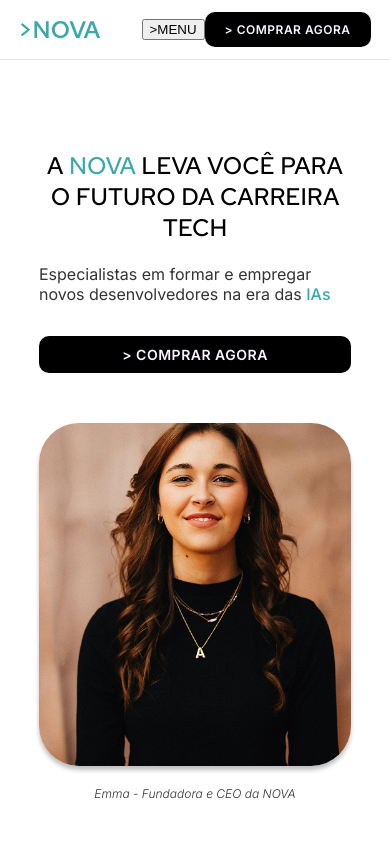
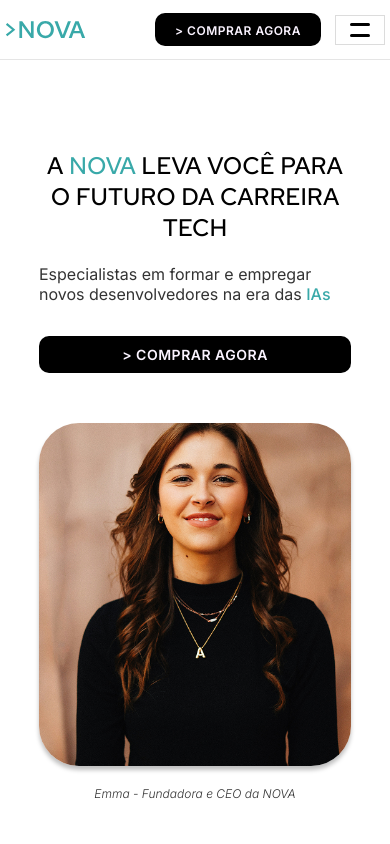
Before and after one commit to Athos13/NOVA, a plain HTML site: page index.html in a window 390 px wide. Shown: the top 844 px of the page. Drawn offline with Linux system fonts and the light colour scheme; a web font is replaced by a local one.

Commit message:
Finalizei menu responsivo e reorganizei animações

```diff
--- a/assets/CSS/animacoes.css
+++ b/assets/CSS/animacoes.css
@@ -1,9 +1,3 @@
-
-.botao-comprar:hover, .botao-comprar:focus{
-    animation: hoverBotao 0.1s 0.5s;
-    transition: ease-out 0.5s;
-    box-shadow: 0px 0px 0px 2px #39A9A9 inset, 0px 0px 1px 3px #9FF6ED;
-}
 
 @keyframes hoverBotao{
     from{
@@ -14,23 +8,6 @@
     }
 }
 
-#formacao .item-formacao:hover{
-    border: 3px solid transparent inset;
-
-    background: linear-gradient(#012330,#012330),
-    linear-gradient(to bottom, #1B8585, #72DEDB) border-box;
-    -webkit-background-clip: padding-box, border-box;
-    background-clip: padding-box, border-box;
-
-    box-shadow: 0 0 8px #0C595E;
-}
-
-#formacao .item-formacao a:hover{
-    animation: none;
-    background:linear-gradient(to bottom right, #012330, #0C595E);
-    box-shadow: 0px 0px 0px 1px #39A9A9 inset;
-    color: #FAF3FF;
-}
 
 .animaParaDireita{
     /* animation: name duration timing-function delay iteration-count direction fill-mode; */
--- a/assets/CSS/responsivo.css
+++ b/assets/CSS/responsivo.css
@@ -1,7 +1,3 @@
-/* header .container-header, #inicio{
-    max-width: 80%;
-} */
-
 .mostrar{
     display: block;
 }
@@ -73,9 +69,6 @@
         margin-bottom: 30px;
         text-align: center;
     }
-    /* #formacao .bloco-anima{
-        width: 100%;
-    } */
     #formacao .container-tutores .tutores-infos .tutores-vantagens{
         margin: auto;
         margin-bottom: 40px;
@@ -94,7 +87,6 @@
         margin: auto !important;
     }
     #formacao .container-tutores{
-        /* display: none !important; */
         flex-direction: column;
         padding-top: 80px ;
         padding-bottom: 40px;
@@ -127,6 +119,10 @@
     #botao-menu{
         display: block;
     }
+    header .container-header{
+        width: 100% !important;
+        padding: 0 5px;
+    }
     header .container-header div{
         display: flex;
         align-items: center;
@@ -141,7 +137,6 @@
         right: 0px;
         top: 60px;
         z-index: 10;
-        /* height: 500px; */
         background-color: hsl(0, 9%, 98%);
         border-radius: 0 0 10px 10px;
     }
@@ -154,7 +149,6 @@
 
     }
     header nav ul li{
-       /* padding: 5px 70px; */
        width: 100%;
        display: flex;
        justify-content: center;
@@ -163,6 +157,15 @@
         padding: 8px 0;
         width: 100%;
         text-align: center;
+    }
+    header .botao-comprar{
+        height: 30px;
+        padding: 10px 20px 23px
+    }
+    header .container-header #container-botoes-header{
+        width: 230px;
+        display: flex;
+        justify-content: space-between;
     }
     #inicio{
         flex-direction: column;
@@ -176,9 +179,11 @@
         max-width: 100% !important;
     }
     #inicio .botao-comprar{
-        /* display: inline-block; */
         display: block;
         margin: auto;
 
     }
+    #contato .contato-infos{
+        padding: 0 10px;
+    }
 }
--- a/assets/CSS/style.css
+++ b/assets/CSS/style.css
@@ -1,4 +1,4 @@
-body,h1,h2,h3,h4,h5,p, ul{
+body,h1,h2,h3,h4,h5,p,ul,span{
     margin: 0;
     padding: 0;
 }
@@ -7,11 +7,7 @@ html, body {
     overflow-x: hidden;
 }
 
-/* html{
-    max-width: 100%;
-} */
 body{
-    /* max-width: 100%; */
     position: relative;
     top:0;
 }
@@ -38,9 +34,8 @@ img{
 header .container-header{
     position: relative;
 }
+
 /*Estilos Gerais de Orientação e Tamanho dos containers*/
-
-
 header, header ul, header .container-header, #inicio{
     display: flex;
     justify-content: space-between;
@@ -80,9 +75,7 @@ header{
     top: 0;
     background-color: #fff;
 }
-/* .container-header{
-    max-width: 100%;
-} */
+
 header img{
     max-width: 82px;
 }
@@ -105,8 +98,29 @@ header nav ul{
     display: none;
     position: relative;
     z-index: 10;
+    width: 50px;
+    height: 30px;
+    background-color: #fff;
+    border: 1px solid #dcdcdc;
 }
 
+#botao-menu div{
+    display: flex;
+    flex-direction: column;
+    justify-content: center;
+    align-items: center;
+}
+
+#botao-menu span{
+    display: inline-block;
+    width: 20px;
+    height: 3px;
+    background-color: black;
+    border-radius: 2px;
+}
+#botao-menu span:nth-child(1){
+    margin-bottom: 8px;
+}
 /*Estilos Gerais Titulos*/
 #inicio h1, #sobre h2, #formacao h2,
 #formacao .container-tutores .tutores-infos h3,
@@ -181,17 +195,13 @@ header nav ul{
 #inicio .inicio-infos span{
     font-weight: 500;
 }
-/* #bg-menu-responsivo{
-    display: none;
-    background-color: #39a9a995;
-    height: 50vh;
-    width: 100vw;
-    z-index: 3;
-    position: fixed;
-    top:0
-} */
 
 
+.botao-comprar:hover, .botao-comprar:focus{
+    animation: hoverBotao 0.1s 0.5s;
+    transition: ease-out 0.5s;
+    box-shadow: 0px 0px 0px 2px #39A9A9 inset, 0px 0px 1px 3px #9FF6ED;
+}
 /* REVISEI ESTILOS ATÉ AQUI */
 /*SOBRE*/
 #sobre{
@@ -289,9 +299,6 @@ color: black;
     font-size: 2rem;
     margin-left: 10px;
 }
-
-
-
 
 #formacao .item-formacao{
     /* max-width: 600px;
@@ -493,6 +500,36 @@ color: black;
     font-weight: 300;
 }
 
+
+
+
+
+
+
+#formacao .item-formacao:hover{
+    border: 3px solid transparent inset;
+
+    background: linear-gradient(#012330,#012330),
+    linear-gradient(to bottom, #1B8585, #72DEDB) border-box;
+    -webkit-background-clip: padding-box, border-box;
+    background-clip: padding-box, border-box;
+
+    box-shadow: 0 0 8px #0C595E;
+}
+
+#formacao .item-formacao a:hover{
+    animation: none;
+    background:linear-gradient(to bottom right, #012330, #0C595E);
+    box-shadow: 0px 0px 0px 1px #39A9A9 inset;
+    color: #FAF3FF;
+}
+
+
+
+
+
+
+
 #contato{
     display: flex;
     flex-direction: column;
--- a/assets/JS/script.js
+++ b/assets/JS/script.js
@@ -4,14 +4,8 @@ const garantia = document.querySelector(".garantia-emprego")
 const botaoMenu = document.querySelector("#botao-menu")
 const nav = document.querySelector(".container-header nav")
 const containerHead = document.querySelector('.bg-nav')
+const tracosMenu = document.querySelector('#botao-menu div')
 
-// console.log(botaoMenu, nav)
-// nav.classList.add('mostrar')
-// decor.setAttribute('fill','#000000')
-// const contImg = document.querySelector('.container-img-decor')
-
-
-// console.log(decors)
 /*Checa se sessão Sobre está aparecendo na tela ao dar scroll, se sim adiciona animação*/
 function animaImgSobre(){
 
@@ -60,6 +54,7 @@ function removeBgNav(){
         // console.log('match')
         /* a viewport tem pelo menos 400 pixels de largura */
         containerHead.classList.remove('mostrarBgNav')
+        tracosMenu.style.transform = 'rotate(0deg)';
       }
 }
 
@@ -69,8 +64,6 @@ function fechaMenuClickFora(e){
         nav.classList.remove('mostrar')
         containerHead.classList.remove('mostrarBgNav')
     }
-    // console.log(e.currentTarget)
-    // console.log(e.target)
 }
 
 
@@ -79,6 +72,13 @@ function toggleMenu(){
 
   nav.classList.toggle('mostrar')
   containerHead.classList.add('mostrarBgNav')
+
+  if(nav.classList.contains('mostrar')){
+    tracosMenu.style.transform = 'rotate(90deg)';
+  }else{
+    tracosMenu.style.transform = 'rotate(0deg)';
+  }
+
 }
 
 
--- a/index.html
+++ b/index.html
@@ -28,9 +28,15 @@
                     </ul>
                 </nav>
             </div>
-            <div>
-                <button id="botao-menu"><span>></span>MENU</button>
+            <div id="container-botoes-header">
                 <a href="#" class="botao-comprar">> COMPRAR AGORA</a>
+                <button id="botao-menu">
+                    <div>
+                        <span></span>
+                        <span></span>
+                    </div>
+                </button>
+
             </div>
         </div>
 
```
